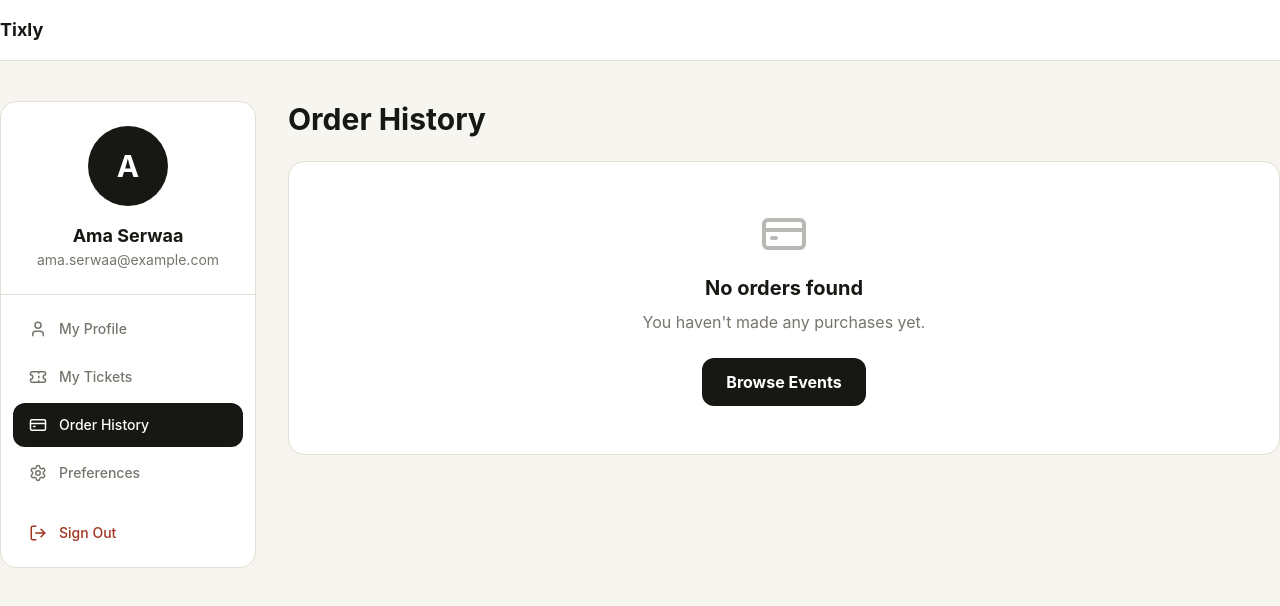
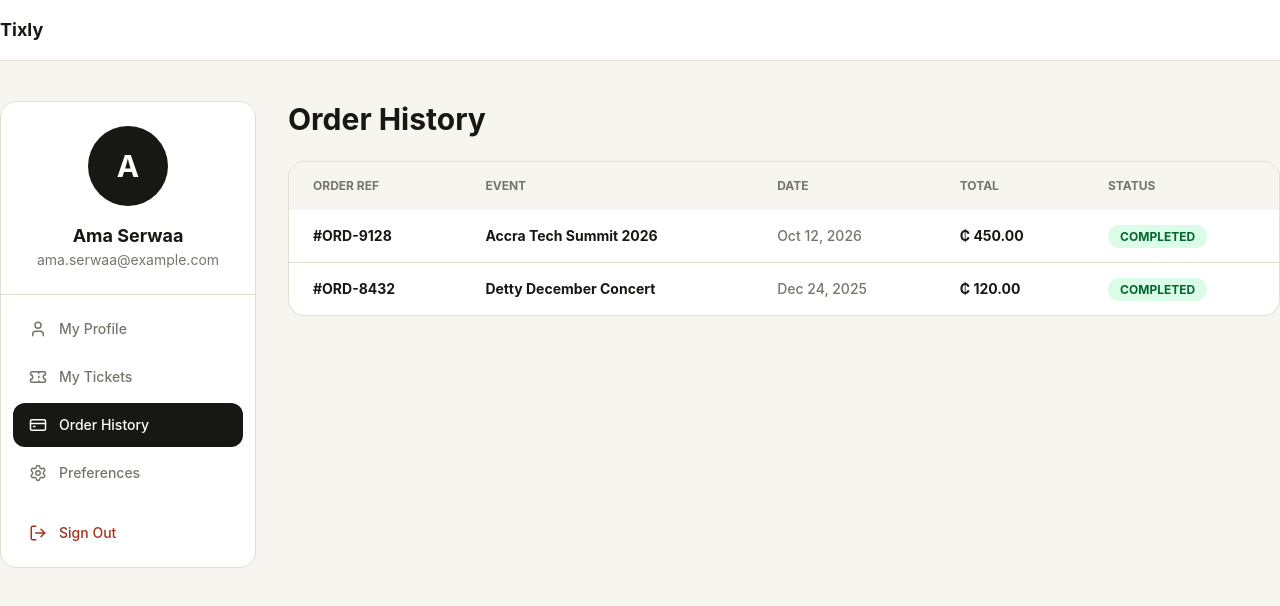
Before and after one commit to hAck404-lab101/Event-tickets, a Next.js app: page /account/orders in a window 1280 px wide. Shown: the top 606 px of the page. Built offline with nearby package versions, Linux system fonts and the light colour scheme; no server answers.

Commit message:
update 2.7

```diff
--- a/app/account/orders/page.tsx
+++ b/app/account/orders/page.tsx
@@ -5,14 +5,40 @@ export default async function AccountOrdersPage() {
   return (
     <div className="space-y-6">
       <h1 className="text-3xl font-serif font-bold text-primary">Order History</h1>
-
-      <div className="bg-surface border border-border rounded-2xl p-12 text-center flex flex-col items-center justify-center">
-        <CreditCard size={48} className="text-muted mb-4 opacity-50" />
-        <h3 className="text-xl font-bold font-serif mb-2">No orders found</h3>
-        <p className="text-muted mb-6">You haven't made any purchases yet.</p>
-        <Link href="/events/explore" className="bg-primary text-white px-6 py-3 rounded-xl font-bold hover:bg-opacity-90 transition-colors">
-          Browse Events
-        </Link>
+      <div className="bg-surface border border-border rounded-2xl overflow-hidden">
+        <div className="overflow-x-auto">
+          <table className="w-full text-sm text-left">
+            <thead className="bg-background text-muted uppercase font-bold text-xs">
+              <tr>
+                <th className="px-6 py-4 rounded-tl-2xl">Order Ref</th>
+                <th className="px-6 py-4">Event</th>
+                <th className="px-6 py-4">Date</th>
+                <th className="px-6 py-4">Total</th>
+                <th className="px-6 py-4 rounded-tr-2xl">Status</th>
+              </tr>
+            </thead>
+            <tbody className="divide-y divide-border">
+              <tr className="hover:bg-background/50 transition-colors">
+                <td className="px-6 py-4 font-bold text-primary">#ORD-9128</td>
+                <td className="px-6 py-4 font-bold">Accra Tech Summit 2026</td>
+                <td className="px-6 py-4 text-muted font-medium">Oct 12, 2026</td>
+                <td className="px-6 py-4 font-bold">₵ 450.00</td>
+                <td className="px-6 py-4">
+                  <span className="bg-green-100 text-green-800 text-xs font-bold px-3 py-1 rounded-full uppercase">Completed</span>
+                </td>
+              </tr>
+              <tr className="hover:bg-background/50 transition-colors">
+                <td className="px-6 py-4 font-bold text-primary">#ORD-8432</td>
+                <td className="px-6 py-4 font-bold">Detty December Concert</td>
+                <td className="px-6 py-4 text-muted font-medium">Dec 24, 2025</td>
+                <td className="px-6 py-4 font-bold">₵ 120.00</td>
+                <td className="px-6 py-4">
+                  <span className="bg-green-100 text-green-800 text-xs font-bold px-3 py-1 rounded-full uppercase">Completed</span>
+                </td>
+              </tr>
+            </tbody>
+          </table>
+        </div>
       </div>
     </div>
   );
--- a/app/organizer/events/page.tsx
+++ b/app/organizer/events/page.tsx
@@ -55,21 +55,53 @@ export default async function OrganizerEventsPage() {
               </div>
             ))}
           </div>
-        ) : (
-          <div className="p-12 text-center flex flex-col items-center">
-            <div className="w-16 h-16 bg-background border border-border rounded-full flex items-center justify-center text-muted mb-4">
-              <CalendarDays size={32} />
+          <div className="divide-y divide-border">
+            <div className="p-6 flex flex-col md:flex-row md:items-center justify-between gap-6 hover:bg-background/50 transition-colors">
+              <div className="flex items-center gap-6">
+                <div className="w-24 h-24 rounded-xl overflow-hidden shrink-0 border border-border">
+                  <img src="/images/hero-concert.jpg" alt="Accra Tech Summit" className="w-full h-full object-cover" />
+                </div>
+                <div>
+                  <h3 className="text-xl font-bold font-serif mb-1">Accra Tech Summit</h3>
+                  <div className="flex flex-col sm:flex-row sm:items-center gap-2 sm:gap-6 text-sm text-muted font-medium">
+                    <span className="flex items-center gap-1.5"><CalendarDays size={16} /> Oct 12, 2026</span>
+                    <span className="flex items-center gap-1.5"><MapPin size={16} /> AICC, Accra</span>
+                  </div>
+                </div>
+              </div>
+              <div className="flex items-center gap-3">
+                <span className="text-xs font-bold px-3 py-1.5 rounded-md uppercase bg-green-100 text-green-800">
+                  PUBLISHED
+                </span>
+                <button className="px-4 py-2 bg-background border border-border rounded-lg text-sm font-bold hover:border-primary transition-colors">
+                  Edit
+                </button>
+              </div>
             </div>
-            <h3 className="text-xl font-bold font-serif mb-2">No events yet</h3>
-            <p className="text-muted mb-6">Create your first event and start selling tickets!</p>
-            <Link
-              href="/organizer/events/create"
-              className="bg-primary text-white px-6 py-3 rounded-xl font-bold hover:bg-opacity-90 transition-colors"
-            >
-              Create Event
-            </Link>
+
+            <div className="p-6 flex flex-col md:flex-row md:items-center justify-between gap-6 hover:bg-background/50 transition-colors">
+              <div className="flex items-center gap-6">
+                <div className="w-24 h-24 rounded-xl overflow-hidden shrink-0 border border-border">
+                  <img src="/images/culture-fest.jpg" alt="Detty December Concert" className="w-full h-full object-cover" />
+                </div>
+                <div>
+                  <h3 className="text-xl font-bold font-serif mb-1">Detty December Concert</h3>
+                  <div className="flex flex-col sm:flex-row sm:items-center gap-2 sm:gap-6 text-sm text-muted font-medium">
+                    <span className="flex items-center gap-1.5"><CalendarDays size={16} /> Dec 24, 2026</span>
+                    <span className="flex items-center gap-1.5"><MapPin size={16} /> Independence Square</span>
+                  </div>
+                </div>
+              </div>
+              <div className="flex items-center gap-3">
+                <span className="text-xs font-bold px-3 py-1.5 rounded-md uppercase bg-gray-100 text-gray-800">
+                  DRAFT
+                </span>
+                <button className="px-4 py-2 bg-background border border-border rounded-lg text-sm font-bold hover:border-primary transition-colors">
+                  Edit
+                </button>
+              </div>
+            </div>
           </div>
-        )}
       </div>
     </div>
   );
--- a/app/organizer/orders/page.tsx
+++ b/app/organizer/orders/page.tsx
@@ -23,10 +23,41 @@ export default async function OrganizerOrdersPage() {
           </button>
         </div>
 
-        <div className="border border-border rounded-xl overflow-hidden text-center py-16">
-          <Ticket size={48} className="mx-auto text-muted mb-4 opacity-50" />
-          <h3 className="text-xl font-bold font-serif mb-2">No orders found</h3>
-          <p className="text-muted">Once attendees start buying tickets, their orders will appear here.</p>
+        <div className="overflow-x-auto">
+          <table className="w-full text-sm text-left">
+            <thead className="bg-background text-muted uppercase font-bold text-xs border-b border-border">
+              <tr>
+                <th className="px-6 py-4">Order Ref</th>
+                <th className="px-6 py-4">Customer</th>
+                <th className="px-6 py-4">Event</th>
+                <th className="px-6 py-4">Total</th>
+                <th className="px-6 py-4 text-right">Date</th>
+              </tr>
+            </thead>
+            <tbody className="divide-y divide-border">
+              <tr className="hover:bg-background/50 transition-colors">
+                <td className="px-6 py-4 font-bold text-primary">#ORD-9128</td>
+                <td className="px-6 py-4 font-medium">Ama Serwaa<br/><span className="text-xs text-muted font-normal">ama@example.com</span></td>
+                <td className="px-6 py-4 font-bold">Accra Tech Summit</td>
+                <td className="px-6 py-4 font-bold">₵ 120.00</td>
+                <td className="px-6 py-4 text-right text-muted font-medium">Oct 10, 2026</td>
+              </tr>
+              <tr className="hover:bg-background/50 transition-colors">
+                <td className="px-6 py-4 font-bold text-primary">#ORD-8432</td>
+                <td className="px-6 py-4 font-medium">Kwame Mensah<br/><span className="text-xs text-muted font-normal">kwame@example.com</span></td>
+                <td className="px-6 py-4 font-bold">Accra Tech Summit</td>
+                <td className="px-6 py-4 font-bold">₵ 240.00</td>
+                <td className="px-6 py-4 text-right text-muted font-medium">Oct 09, 2026</td>
+              </tr>
+              <tr className="hover:bg-background/50 transition-colors">
+                <td className="px-6 py-4 font-bold text-primary">#ORD-7193</td>
+                <td className="px-6 py-4 font-medium">Abena Osei<br/><span className="text-xs text-muted font-normal">abena@example.com</span></td>
+                <td className="px-6 py-4 font-bold">Detty December Concert</td>
+                <td className="px-6 py-4 font-bold">₵ 500.00</td>
+                <td className="px-6 py-4 text-right text-muted font-medium">Oct 09, 2026</td>
+              </tr>
+            </tbody>
+          </table>
         </div>
       </div>
     </div>
--- a/lib/supabase/middleware.ts
+++ b/lib/supabase/middleware.ts
@@ -31,22 +31,36 @@ export async function updateSession(request: NextRequest) {
   const { data: { user } } = await supabase.auth.getUser()
 
   // Define protected routes
-  const isProtectedRoute = request.nextUrl.pathname.startsWith('/organizer') || request.nextUrl.pathname.startsWith('/account')
-  const isAuthRoute = request.nextUrl.pathname.startsWith('/login')
+  const isOrganizerRoute = request.nextUrl.pathname.startsWith('/organizer')
+  const isAccountRoute = request.nextUrl.pathname.startsWith('/account')
+  const isAuthRoute = request.nextUrl.pathname.startsWith('/login') || request.nextUrl.pathname.startsWith('/register')
 
-  if (isProtectedRoute && !user) {
-    // Demo Mode: Disabled redirect to allow viewing dashboards without logging in
-    // const url = request.nextUrl.clone()
-    // url.pathname = '/login'
-    // return NextResponse.redirect(url)
+  if ((isOrganizerRoute || isAccountRoute) && !user) {
+    const url = request.nextUrl.clone()
+    url.pathname = '/login'
+    return NextResponse.redirect(url)
   }
 
-  if (isAuthRoute && user) {
-    // Redirect to account dashboard if logged in and on login route
+  const role = user?.user_metadata?.role || 'user';
+
+  if (isOrganizerRoute && user && role !== 'organizer') {
     const url = request.nextUrl.clone()
     url.pathname = '/account'
     return NextResponse.redirect(url)
   }
 
+  if (isAccountRoute && user && role === 'organizer') {
+    const url = request.nextUrl.clone()
+    url.pathname = '/organizer/dashboard'
+    return NextResponse.redirect(url)
+  }
+
+  if (isAuthRoute && user) {
+    // Redirect to proper dashboard if logged in and on auth route
+    const url = request.nextUrl.clone()
+    url.pathname = role === 'organizer' ? '/organizer/dashboard' : '/account'
+    return NextResponse.redirect(url)
+  }
+
   return supabaseResponse
 }
```
Also changed, not shown: app/organizer/team/page.tsx (+34 -0 lines).
